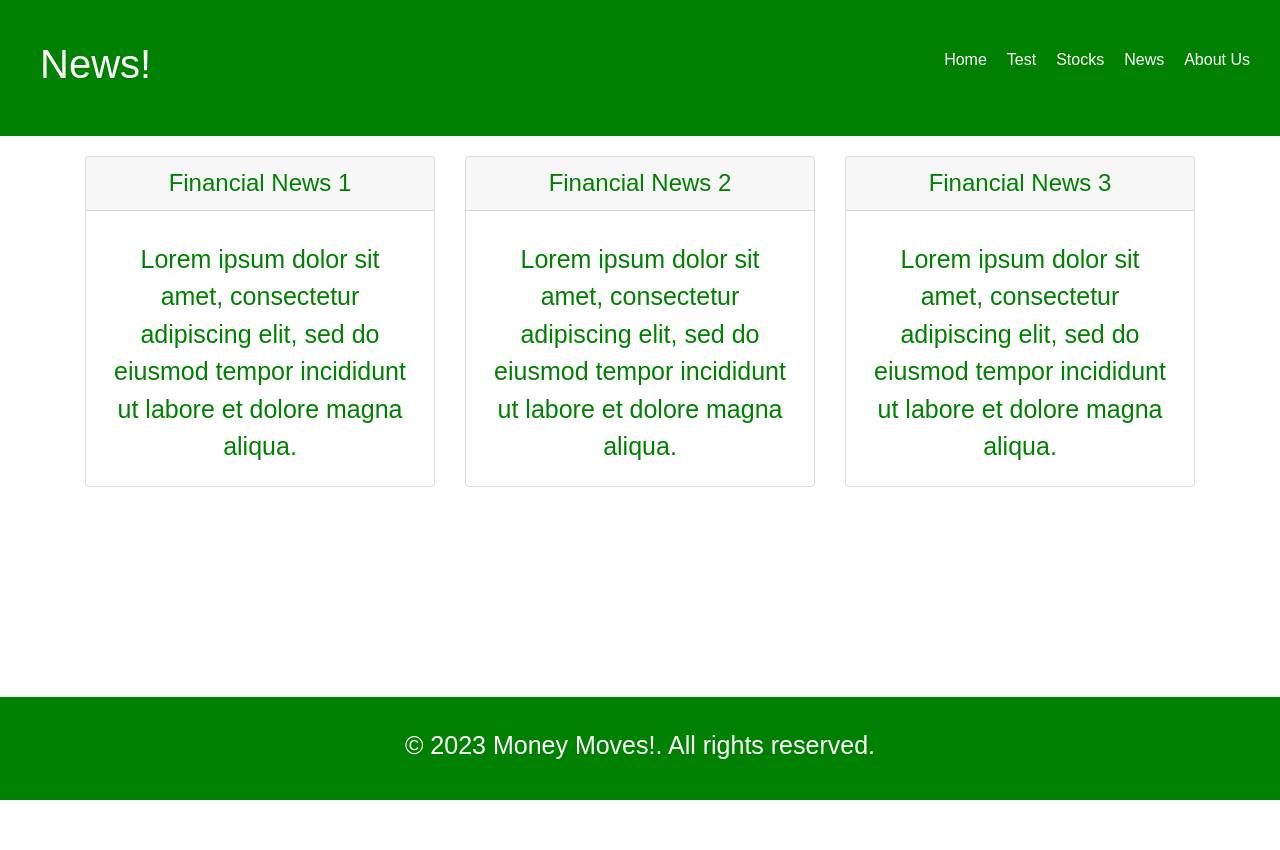
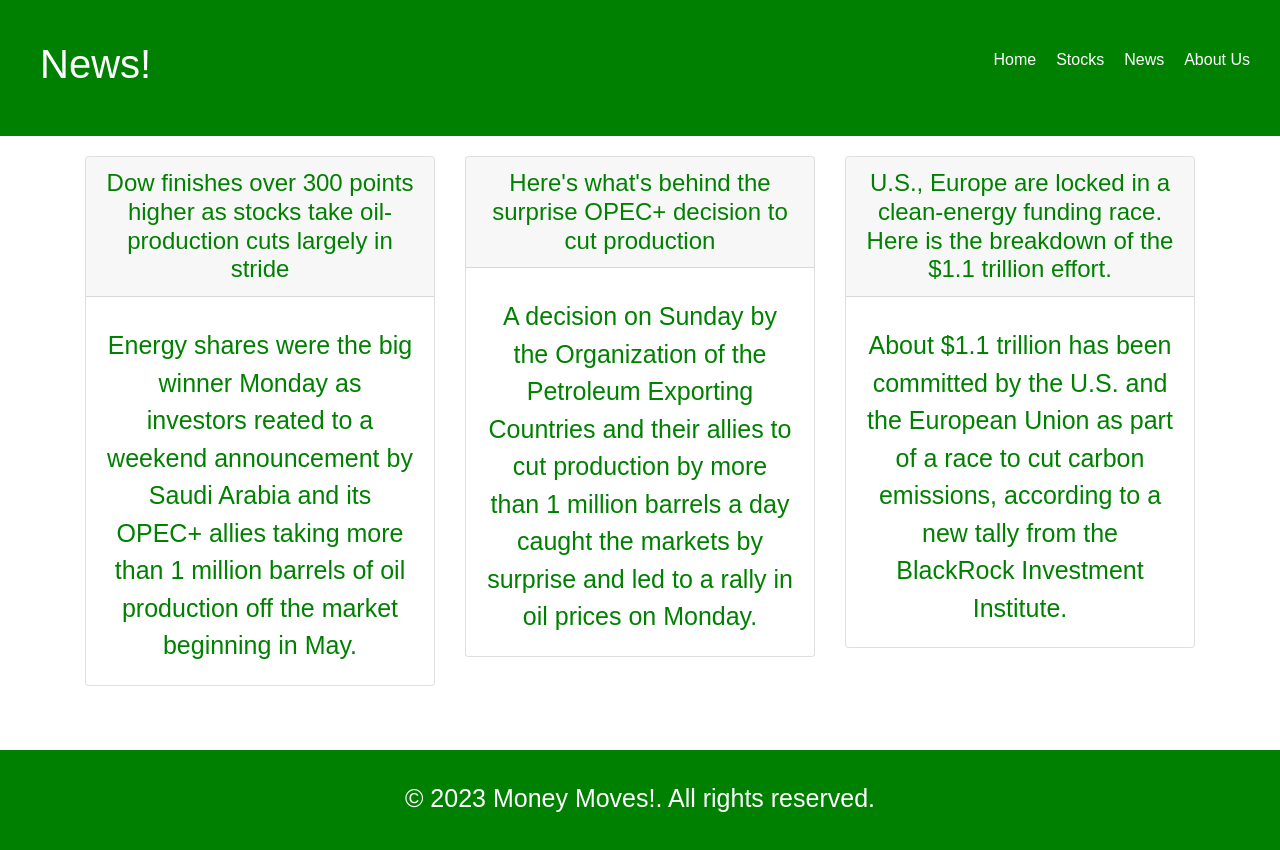
Before and after one commit to Henry2005-code/Money-Moves, a plain HTML site: page News.html in a window 1280 px wide. Before the commit the page ends 800 px from the top, so only its background shows below. Drawn offline with nearby package versions, Linux system fonts and the light colour scheme; a script that the page names is missing.

```diff
--- a/News.html
+++ b/News.html
@@ -15,8 +15,8 @@
     <nav>
       <ul>
         <li><a href="home.html">Home</a></li>
-          <li><a href="index.html">Test</a></li>
-          <li><a href="stocks.html">Stocks</a></li>
+          <li><a href="index.html">Stocks</a></li>
+          <!-- <li><a href="stocks.html">Stocks</a></li> -->
           <li><a href="News.html">News</a></li>
           <li><a href="About.html">About Us</a></li>
       </ul>
@@ -31,30 +31,30 @@
               <div class="col-md-4">
                 <div class="card mb-4 box-shadow">
                   <div class="card-header">
-                    <h4 class="my-0 font-weight-normal">Financial News 1</h4>
+                    <h4 class="my-0 font-weight-normal">Dow finishes over 300 points higher as stocks take oil-production cuts largely in stride</h4>
                   </div>
                   <div class="card-body">
-                    <p class="card-text">Lorem ipsum dolor sit amet, consectetur adipiscing elit, sed do eiusmod tempor incididunt ut labore et dolore magna aliqua.</p>
+                    <p class="card-text">Energy shares were the big winner Monday as investors reated to a weekend announcement by Saudi Arabia and its OPEC+ allies taking more than 1 million barrels of oil production off the market beginning in May.</p>
                   </div>
                 </div>
               </div>
               <div class="col-md-4">
                 <div class="card mb-4 box-shadow">
                   <div class="card-header">
-                    <h4 class="my-0 font-weight-normal">Financial News 2</h4>
+                    <h4 class="my-0 font-weight-normal">Here's what's behind the surprise OPEC+ decision to cut production</h4>
                   </div>
                   <div class="card-body">
-                    <p class="card-text">Lorem ipsum dolor sit amet, consectetur adipiscing elit, sed do eiusmod tempor incididunt ut labore et dolore magna aliqua.</p>
+                    <p class="card-text">A decision on Sunday by the Organization of the Petroleum Exporting Countries and their allies to cut production by more than 1 million barrels a day caught the markets by surprise and led to a rally in oil prices on Monday.</p>
                   </div>
                 </div>
               </div>
               <div class="col-md-4">
                 <div class="card mb-4 box-shadow">
                   <div class="card-header">
-                    <h4 class="my-0 font-weight-normal">Financial News 3</h4>
+                    <h4 class="my-0 font-weight-normal">U.S., Europe are locked in a clean-energy funding race. Here is the breakdown of the $1.1 trillion effort.</h4>
                   </div>
                   <div class="card-body">
-                    <p class="card-text">Lorem ipsum dolor sit amet, consectetur adipiscing elit, sed do eiusmod tempor incididunt ut labore et dolore magna aliqua.</p>
+                    <p class="card-text">About $1.1 trillion has been committed by the U.S. and the European Union as part of a race to cut carbon emissions, according to a new tally from the BlackRock Investment Institute.</p>
                   </div>
                 </div>
               </div>
```
Also changed, not shown: About.html (+2 -2 lines), home.html (+2 -2 lines), index.html (+5 -3 lines), stocks.html (+4 -4 lines).
